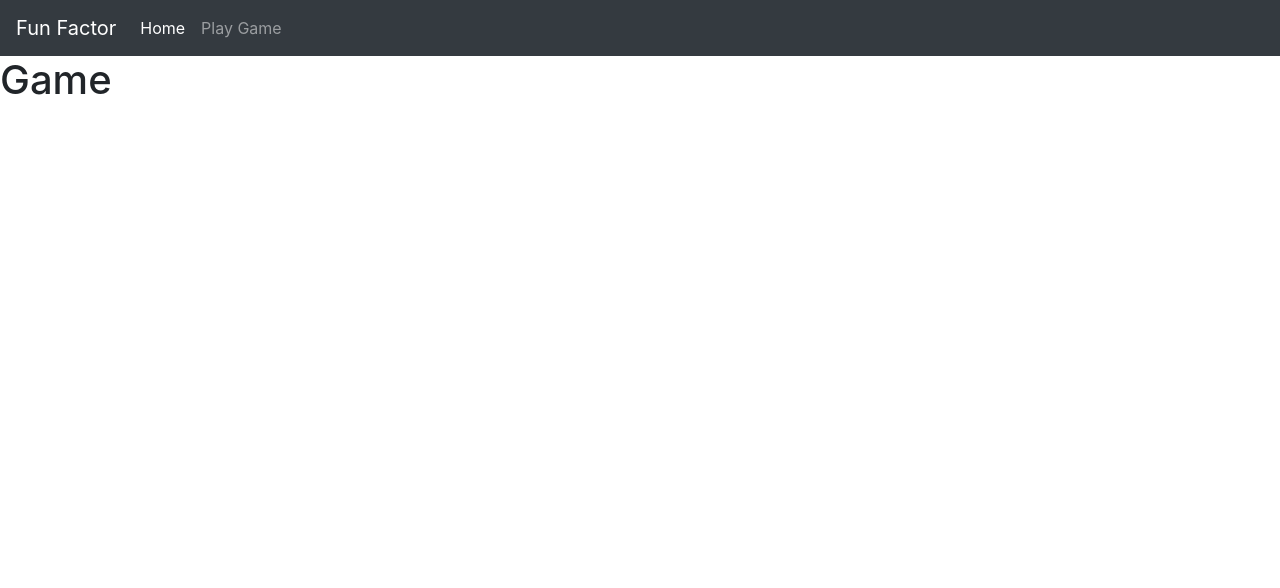
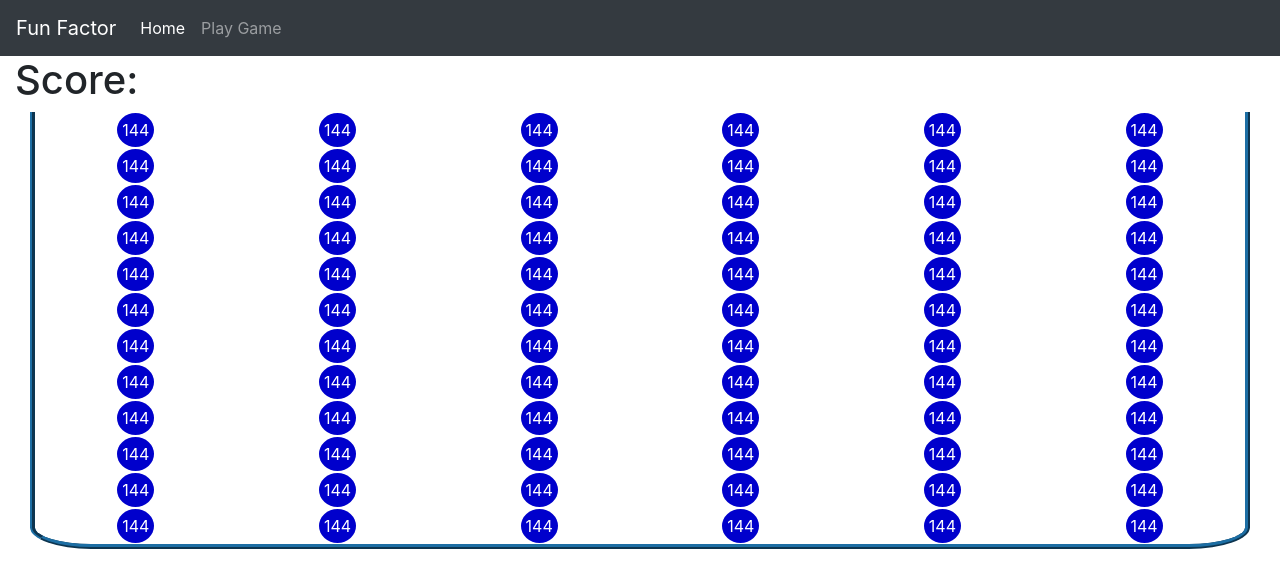
Before and after one commit to Joanne-Edmiston/fun-factor, a React (Create React App) app: page /game in a window 1280 px wide. Shown: the top 588 px of the page. Built offline with nearby package versions, Linux system fonts and the light colour scheme.

Commit message:
initial game layout

```diff
--- /dev/null
+++ b/src/components/game/Game.js
@@ -0,0 +1,23 @@
+import React from 'react'
+import Board from './board/Board';
+
+class Game extends React.Component {
+    constructor(props) {
+        super(props);
+        this.state = {
+            rows: Array(12).fill(Array(6).fill(144))
+        };
+    }
+
+    render() {
+        return (
+            <div>
+                <h1>Score:</h1>
+                <Board rows={this.state.rows} />
+
+            </div>
+        )
+    }
+}
+
+export default Game;
--- a/src/components/game/GamePage.js
+++ b/src/components/game/GamePage.js
@@ -1,9 +1,15 @@
 import React from 'react'
+import Game from './Game';
+import Container from 'react-bootstrap/Container';
 
-class GamePage extends React.Component{
+class GamePage extends React.Component {
 
-    render(){
-        return <h1>Game</h1>
+    render() {
+        return (
+            <Container fluid={true}>
+                <div><Game /></div>
+            </Container>
+        );
     }
 }
 
--- /dev/null
+++ b/src/components/game/board/Board.js
@@ -0,0 +1,48 @@
+import React from 'react'
+import Cell from './cell/Cell';
+import Row from 'react-bootstrap/Row';
+import Col from 'react-bootstrap/Col';
+import Container from 'react-bootstrap/Container';
+
+import './_board.scss';
+
+class Board extends React.Component {
+
+    renderCell(rowIndex, colIndex) {
+        return <Col xs={2} key={rowIndex + '-' + colIndex} className="text-center">
+            <Cell value={this.props.rows[rowIndex][colIndex]} />
+        </Col>;
+    }
+
+
+    renderRow(rowIndex) {
+
+        let cells = [];
+
+        for (let i = 0; i < this.props.rows[rowIndex].length; i++) {
+            cells.push(this.renderCell(rowIndex, i));
+        }
+
+        return (<Row noGutters={true} key={rowIndex}>{cells}</Row>)
+    }
+
+    render() {
+
+        let rows = [];
+
+        for (let i = 0; i< this.props.rows.length; i++){
+            rows.push(this.renderRow(i));
+        }
+
+        return (
+            <Container fluid={true} >
+                <div className="game-board">
+                {rows}
+
+                </div>
+            </Container>
+        )
+    }
+}
+
+export default Board;
--- /dev/null
+++ b/src/components/game/board/_board.scss
@@ -0,0 +1,5 @@
+.game-board{
+    border: 5px ridge #1C6EA4;
+    border-top:none;
+    border-radius: 0px 0px 5% 5%;
+}
--- /dev/null
+++ b/src/components/game/board/cell/Cell.js
@@ -0,0 +1,12 @@
+import React from 'react';
+import './_cell.scss';
+
+function Cell(props){
+    return(
+    <button
+        className={"game-cell-" + (props.value ? "filled" : "empty")}>
+        {props.value}
+    </button>);
+}
+
+export default Cell;
--- /dev/null
+++ b/src/components/game/board/cell/_cell.scss
@@ -0,0 +1,12 @@
+.game-cell-filled{
+    background-color: #0000cc;
+    border: none;
+    color: white;
+    padding: 5px;
+    text-align: center;
+    text-decoration: none;
+    display: inline-block;
+    font-size: 16px;
+    margin: 1px 1px;
+    border-radius: 50%;
+}
--- a/src/components/home/HomePage.js
+++ b/src/components/home/HomePage.js
@@ -4,7 +4,9 @@ class HomePage extends React.Component {
 
     render() {
         return <div>
-            <h1>Home</h1>
+            <h1>Fun Factor Game</h1>
+            <p>Fun Factor is a fun game that you can use your times tables to win.  The better you are at times tables, the you'll do.</p>
+
         </div>
     }
 }
```
Also changed, not shown: 1 other file (tests, documents, lock files or other folders).
